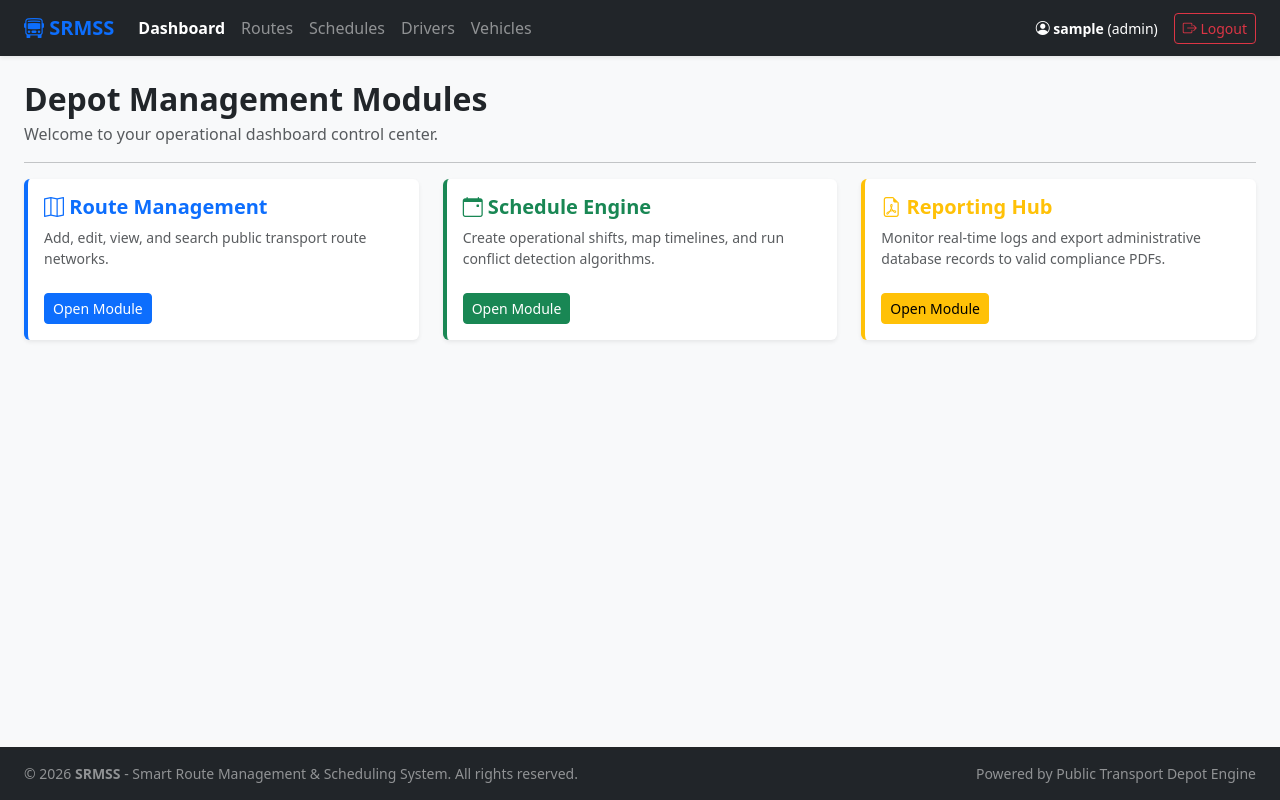
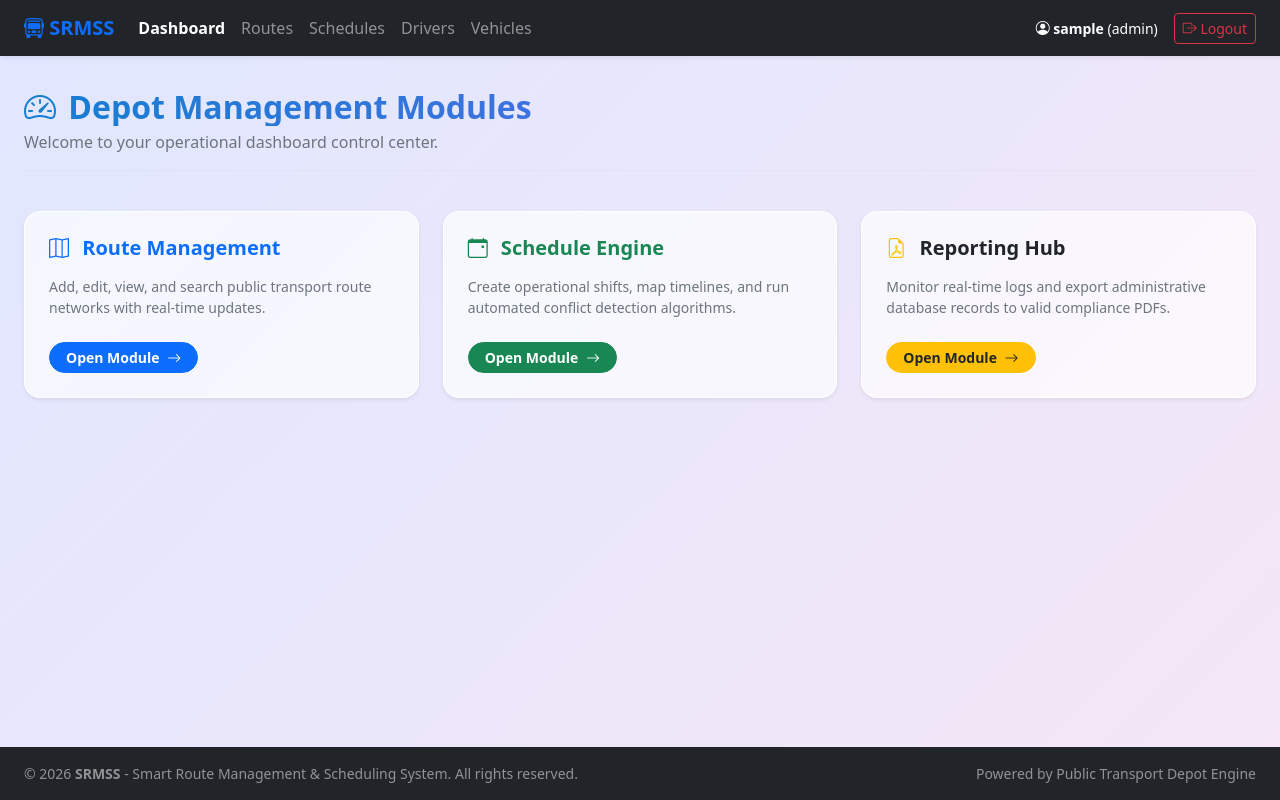
Before and after one commit to Prabhasha1/SRMSS, a PHP site: page /dashboard.php in a window 1280 px wide. Run offline with PHP 8.4, Linux system fonts and the light colour scheme; the visitor is signed in with stand-in values (Sample User, id 1).

Commit message:
Update remaining files

```diff
--- a/dashboard.php
+++ b/dashboard.php
@@ -3,44 +3,142 @@
 include_once 'includes/header.php';
 ?>
 
-<div class="row">
-    <div class="col-md-12">
-        <h2 class="fw-bold mb-1">Depot Management Modules</h2>
-        <p class="text-muted">Welcome to your operational dashboard control center.</p>
-        <hr>
+<style>
+    /* Smooth Light Animated Gradient Background */
+    body {
+        background: linear-gradient(-45deg, #e0f2fe, #f3e8ff, #fce7f3, #e0e7ff) !important;
+        background-size: 400% 400% !important;
+        animation: lightGradientBG 12s ease infinite !important;
+        color: #1e293b;
+    }
+
+    @keyframes lightGradientBG {
+        0% { background-position: 0% 50%; }
+        50% { background-position: 100% 50%; }
+        100% { background-position: 0% 50%; }
+    }
+
+    /* Keyframe Animations for Fluid Entrance */
+    @keyframes fadeInUp {
+        from {
+            opacity: 0;
+            transform: translateY(25px);
+        }
+        to {
+            opacity: 1;
+            transform: translateY(0);
+        }
+    }
+
+    .animate-header {
+        animation: fadeInUp 0.8s cubic-bezier(0.16, 1, 0.3, 1) forwards;
+    }
+
+    /* Staggered Card Entrance Timings */
+    .animate-card-1 { animation: fadeInUp 0.8s cubic-bezier(0.16, 1, 0.3, 1) 0.15s forwards; opacity: 0; }
+    .animate-card-2 { animation: fadeInUp 0.8s cubic-bezier(0.16, 1, 0.3, 1) 0.30s forwards; opacity: 0; }
+    .animate-card-3 { animation: fadeInUp 0.8s cubic-bezier(0.16, 1, 0.3, 1) 0.45s forwards; opacity: 0; }
+
+    /* Light Glassmorphism Cards */
+    .light-glass-card {
+        background: rgba(255, 255, 255, 0.65) !important;
+        backdrop-filter: blur(16px);
+        -webkit-backdrop-filter: blur(16px);
+        border: 1px solid rgba(255, 255, 255, 0.8) !important;
+        border-radius: 16px;
+        transition: all 0.35s cubic-bezier(0.16, 1, 0.3, 1) !important;
+    }
+
+    /* Cinematic Lift & Soft Ambient Glow on Hover */
+    .light-glass-card:hover {
+        transform: translateY(-8px) scale(1.015);
+        background: rgba(255, 255, 255, 0.85) !important;
+        box-shadow: 0 20px 35px rgba(99, 102, 241, 0.12), 0 0 20px rgba(255, 255, 255, 0.8);
+    }
+
+    /* Vibrant Cinematic Gradient Text Title */
+    .dashboard-title-light {
+        background: linear-gradient(90deg, #0284c7, #6366f1, #d946ef);
+        background-size: 200% auto;
+        -webkit-background-clip: text;
+        -webkit-text-fill-color: transparent;
+        animation: textShimmer 6s linear infinite;
+    }
+
+    @keyframes textShimmer {
+        to { background-position: 200% center; }
+    }
+
+    /* Custom Subtle Divider */
+    .light-hr {
+        border-top: 1px solid rgba(0, 0, 0, 0.08);
+    }
+
+    /* Interactive Soft Hover Effect for Action Buttons */
+    .btn-action {
+        transition: all 0.25s ease;
+    }
+
+    .btn-action:hover {
+        transform: translateY(-2px);
+        box-shadow: 0 6px 15px rgba(0, 0, 0, 0.1);
+    }
+</style>
+
+<div class="row pt-2">
+    <div class="col-md-12 animate-header mb-4">
+        <h2 class="fw-bold mb-1 dashboard-title-light">
+            <i class="bi bi-speedometer2 me-1"></i> Depot Management Modules
+        </h2>
+        <p class="text-secondary mb-3">Welcome to your operational dashboard control center.</p>
+        <hr class="light-hr">
     </div>
 
-    <div class="col-md-4 mb-3">
-        <div class="card h-100 shadow-sm border-0 border-start border-primary border-4">
-            <div class="card-body">
-                <h5 class="card-title fw-bold text-primary"><i class="bi bi-map"></i> Route Management</h5>
-                <p class="card-text text-muted small">Add, edit, view, and search public transport route networks.</p>
-                <a href="routes.php" class="btn btn-primary btn-sm mt-2">Open Module</a>
+    <div class="col-md-4 mb-4 animate-card-1">
+        <div class="card h-100 light-glass-card shadow-sm border-0 border-start border-primary border-4">
+            <div class="card-body p-4">
+                <h5 class="card-title fw-bold text-primary mb-3">
+                    <i class="bi bi-map me-2"></i> Route Management
+                </h5>
+                <p class="card-text text-secondary small mb-4">
+                    Add, edit, view, and search public transport route networks with real-time updates.
+                </p>
+                <a href="routes.php" class="btn btn-primary btn-sm px-3 rounded-pill fw-semibold btn-action">
+                    Open Module <i class="bi bi-arrow-right ms-1"></i>
+                </a>
             </div>
         </div>
     </div>
 
-    <div class="col-md-4 mb-3">
-        <div class="card h-100 shadow-sm border-0 border-start border-success border-4">
-            <div class="card-body">
-                <h5 class="card-title fw-bold text-success"><i class="bi bi-calendar-event"></i> Schedule Engine</h5>
-                <p class="card-text text-muted small">Create operational shifts, map timelines, and run conflict detection algorithms.</p>
-                <a href="schedules.php" class="btn btn-success btn-sm mt-2">Open Module</a>
+    <div class="col-md-4 mb-4 animate-card-2">
+        <div class="card h-100 light-glass-card shadow-sm border-0 border-start border-success border-4">
+            <div class="card-body p-4">
+                <h5 class="card-title fw-bold text-success mb-3">
+                    <i class="bi bi-calendar-event me-2"></i> Schedule Engine
+                </h5>
+                <p class="card-text text-secondary small mb-4">
+                    Create operational shifts, map timelines, and run automated conflict detection algorithms.
+                </p>
+                <a href="schedules.php" class="btn btn-success btn-sm px-3 rounded-pill fw-semibold btn-action">
+                    Open Module <i class="bi bi-arrow-right ms-1"></i>
+                </a>
             </div>
         </div>
     </div>
 
-    <div class="col-md-4 mb-3">
-        <div class="card h-100 shadow-sm border-0 border-start border-warning border-4">
-            <div class="card-body">
-                <h5 class="card-title fw-bold text-warning"><i class="bi bi-file-earmark-pdf"></i> Reporting Hub</h5>
-                <p class="card-text text-muted small">Monitor real-time logs and export administrative database records to valid compliance PDFs.</p>
-                <a href="reports.php" class="btn btn-warning btn-sm mt-2">Open Module</a>
+    <div class="col-md-4 mb-4 animate-card-3">
+        <div class="card h-100 light-glass-card shadow-sm border-0 border-start border-warning border-4">
+            <div class="card-body p-4">
+                <h5 class="card-title fw-bold text-dark mb-3">
+                    <i class="bi bi-file-earmark-pdf me-2 text-warning"></i> Reporting Hub
+                </h5>
+                <p class="card-text text-secondary small mb-4">
+                    Monitor real-time logs and export administrative database records to valid compliance PDFs.
+                </p>
+                <a href="reports.php" class="btn btn-warning btn-sm px-3 rounded-pill fw-semibold btn-action text-dark">
+                    Open Module <i class="bi bi-arrow-right ms-1"></i>
+                </a>
             </div>
         </div>
     </div>
 </div>
-
-</div> <script src="https://cdn.jsdelivr.net/npm/bootstrap@5.3.0/dist/js/bootstrap.bundle.min.js"></script>
-</body>
-</html>
```
